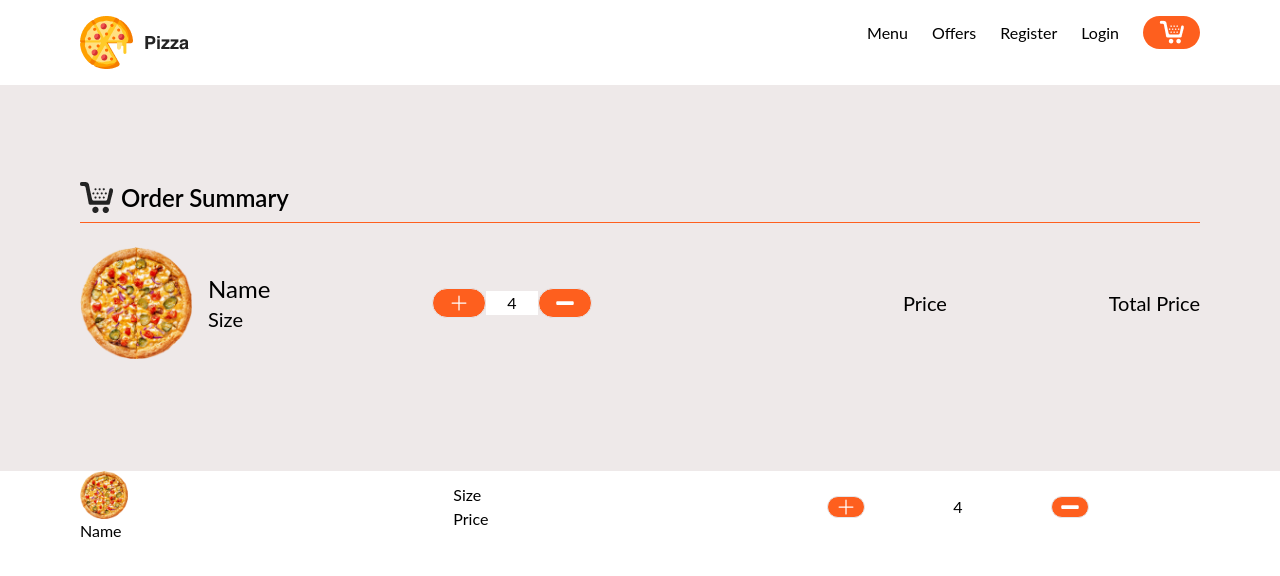
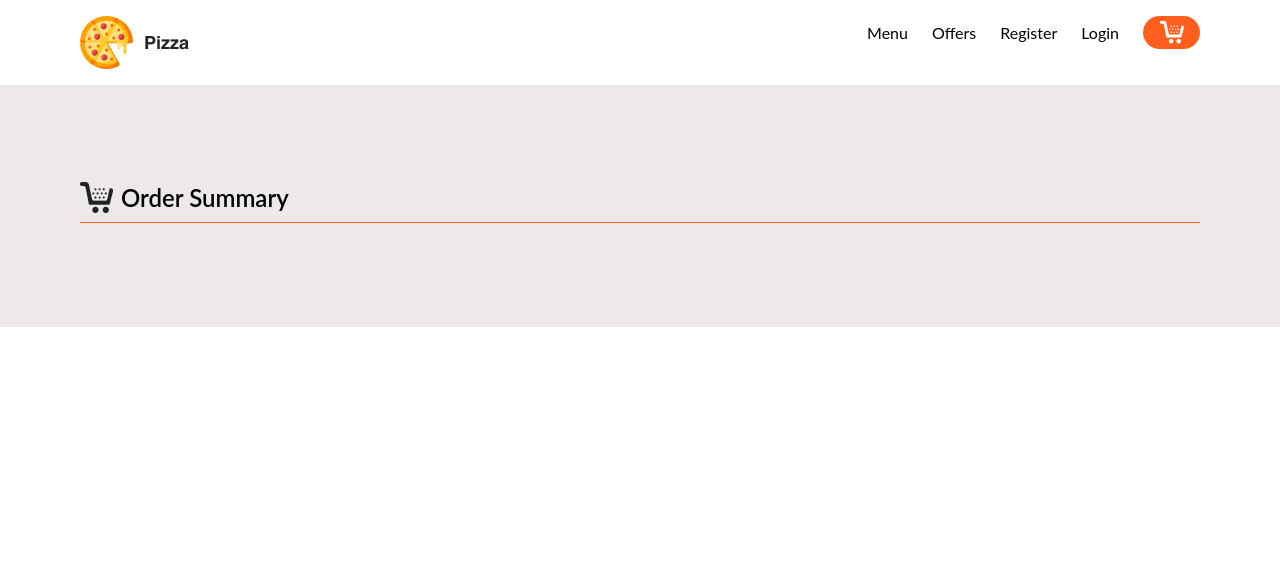
Before and after one commit to mallick-portfolio/real-time-pizza-app-client, a React (Create React App) app: page /cart in a window 1280 px wide. Shown: the top 576 px of the page. Built offline with nearby package versions, Linux system fonts and the light colour scheme.

Commit message:
added product in cart using redux toolkit

```diff
--- a/package.json
+++ b/package.json
@@ -11,8 +11,10 @@
     "react-dom": "^18.2.0",
     "react-icons": "^4.4.0",
     "react-query": "^3.39.1",
+    "react-redux": "^8.0.2",
     "react-router-dom": "^6.3.0",
     "react-scripts": "5.0.1",
+    "redux": "^4.2.0",
     "web-vitals": "^2.1.4"
   },
   "scripts": {
--- a/src/Components/pages/Cart/Cart.jsx
+++ b/src/Components/pages/Cart/Cart.jsx
@@ -1,71 +1,14 @@
 import React from "react";
-import cart from "../../../assets/img/cart-black.png";
-import pizza from "../../../assets/img/pizza.png";
-import { BsPlusLg } from "react-icons/bs";
-import { FaMinus } from "react-icons/fa";
+
+import { useSelector } from "react-redux";
+import MobileCart from "./MobileCart.jsx";
+import DesktopCart from "./DesktopCart.jsx";
 const Cart = () => {
+  const userOrders = useSelector((state) => state.cart.product);
   return (
     <>
-      <section className="bg-[#eee9e9] py-24 sm:block hidden">
-        <div className="container">
-          <div className="flex items-center">
-            <img src={cart} alt="" />
-            <h2 className="text-2xl ml-2 font-semibold">Order Summary</h2>
-          </div>
-          <hr className="border-1 my-2 border-primary" />
-          <div className="flex justify-between py-4 items-center">
-            <div className="flex  items-center ">
-              <img className="w-28 mr-4" src={pizza} alt="" />
-              <div>
-                <h4 className="text-2xl">Name</h4>
-                <h5 className="text-xl">Size</h5>
-              </div>
-            </div>
-            <div className="flex items-center ">
-              <button className="text-xl  cursor-pointer px-4 py-1   border rounded-full text-white hover:bg-primaryhover bg-primary smooth text-center my-4">
-                <BsPlusLg />
-              </button>
-              <input
-                readOnly
-                type="text"
-                value={4}
-                className="focus:outline-none w-1/6 text-center"
-              />
-              <button className="text-xl  cursor-pointer px-4 py-1   border rounded-full text-white hover:bg-primaryhover bg-primary smooth text-center my-4">
-                <FaMinus />
-              </button>
-            </div>
-            <div className="text-xl">Price</div>
-            <div className="text-xl">Total Price</div>
-          </div>
-        </div>
-      </section>
-      <section className="container flex justify-between items-center">
-        <div className="w-1/3">
-          <img className="w-12" src={pizza} alt="" />
-          <h2>Name</h2>
-        </div>
-        <div className="w-1/3">
-          <h2>Size</h2>
-          <h2>Price</h2>
-        </div>
-        <div className="w-1/3">
-          <div className="flex items-center">
-            <button className="text-xl px-2 cursor-pointer border rounded-full text-white hover:bg-primaryhover bg-primary smooth text-center">
-              <BsPlusLg />
-            </button>
-            <input
-              readOnly
-              type="text"
-              value={4}
-              className="focus:outline-none w-1/2 text-center"
-            />
-            <button className="text-xl px-2 cursor-pointer border rounded-full text-white hover:bg-primaryhover bg-primary smooth text-center">
-              <FaMinus />
-            </button>
-          </div>
-        </div>
-      </section>
+      <DesktopCart userOrders={userOrders} />
+      <MobileCart userOrders={userOrders} />
     </>
   );
 };
--- /dev/null
+++ b/src/Components/pages/Cart/DesktopCart.jsx
@@ -0,0 +1,65 @@
+import React from "react";
+import { BsPlusLg } from "react-icons/bs";
+import { FaMinus } from "react-icons/fa";
+
+import cart from "../../../assets/img/cart-black.png";
+import emptycart from "../../../assets/img/empty-cart.png";
+const DesktopCart = ({ userOrders }) => {
+  return (
+    <section className="bg-[#eee9e9] py-24 sm:block hidden">
+      <div className="container">
+        <div className="flex items-center">
+          <img src={cart} alt="" />
+          <h2 className="text-2xl ml-2 font-semibold">Order Summary</h2>
+        </div>
+        <hr className="border-1 my-2 border-primary" />
+        {userOrders.map((order) => (
+          <>
+            <div
+              key={order?._id}
+              className="flex justify-between py-4 items-center"
+            >
+              <div className="flex  items-center ">
+                <img className="w-28 mr-4" src={order?.image} alt="" />
+                <div>
+                  <h4 className="text-2xl">{order?.name}</h4>
+                  <h5 className="text-xl">{order?.size}</h5>
+                </div>
+              </div>
+              <div className="flex items-center ">
+                <button className="text-xl  cursor-pointer px-4 py-1   border rounded-full text-white hover:bg-primaryhover bg-primary smooth text-center my-4">
+                  <BsPlusLg />
+                </button>
+                <input
+                  readOnly
+                  type="text"
+                  value={4}
+                  className="focus:outline-none w-1/6 text-center"
+                />
+                <button className="text-xl  cursor-pointer px-4 py-1   border rounded-full text-white hover:bg-primaryhover bg-primary smooth text-center my-4">
+                  <FaMinus />
+                </button>
+              </div>
+              <div className="text-xl">${order?.price}</div>
+              <div className="text-xl">
+                <button className="text-sm px-4 py-2  cursor-pointer border rounded-full text-white hover:bg-primaryhover bg-primary smooth text-center">
+                  Remove
+                </button>
+              </div>
+            </div>
+            <div className="text-right">hello world</div>
+          </>
+        ))}
+        {!userOrders && (
+          <div>
+            {console.log(userOrders)}
+            <h1>No Order Found</h1>
+            <img className="w-1/2 mx-auto" src={emptycart} alt="" />
+          </div>
+        )}
+      </div>
+    </section>
+  );
+};
+
+export default DesktopCart;
--- /dev/null
+++ b/src/Components/pages/Cart/MobileCart.jsx
@@ -0,0 +1,53 @@
+import React from "react";
+import { BsPlusLg } from "react-icons/bs";
+import { FaMinus } from "react-icons/fa";
+import { ImCross } from "react-icons/im";
+import emptycart from "../../../assets/img/empty-cart.png";
+const MobileCart = ({ userOrders }) => {
+  return (
+    <section className="block sm:hidden container">
+      {userOrders.map((order) => (
+            <div
+              key={order._id}
+              className=" flex py-2 my-2 rounded-md shadow-xl justify-between items-center"
+            >
+              <div className="w-1/3">
+                {console.log(order)}
+                <img className="w-12" src={order?.image} alt="" />
+              </div>
+              <div className="w-1/3">
+                <h2>{order?.size}</h2>
+                <h2>${order?.price}</h2>
+              </div>
+              <div className="w-1/3">
+                <div className="flex items-center">
+                  <button className="text-sm px-2 py-1  cursor-pointer border rounded-full text-white hover:bg-primaryhover bg-primary smooth text-center">
+                    <BsPlusLg />
+                  </button>
+                  <input
+                    readOnly
+                    type="text"
+                    value={4}
+                    className="focus:outline-none w-1/3 text-center"
+                  />
+                  <button className="text-sm px-2 py-1  cursor-pointer border rounded-full text-white hover:bg-primaryhover bg-primary smooth text-center">
+                    <FaMinus />
+                  </button>
+                </div>
+              </div>
+              <button className="text-sm px-4 py-1 cursor-pointer border rounded-full text-white hover:bg-primaryhover bg-primary smooth ml-4">
+                <ImCross />
+              </button>
+            </div>
+          ))}
+      {userOrders.lenght && (
+        <div className="bg-red-500">
+          <h1>No Order</h1>
+          <img className="" src={emptycart} alt="" />
+        </div>
+      )}
+    </section>
+  );
+};
+
+export default MobileCart;
--- a/src/Components/pages/Home/ProductCart.jsx
+++ b/src/Components/pages/Home/ProductCart.jsx
@@ -1,5 +1,9 @@
 import React from "react";
+import { useDispatch } from "react-redux";
+import { addproduct } from "../../../store/CartSlice/CartSlice.js";
+
 const ProductCart = ({ pizza }) => {
+  const dispatch = useDispatch();
   const { image, name, size, price } = pizza;
   return (
     <div className="shadow-2xl rounded-2xl px-2 py-2 sm:px-6 sm:py-6">
@@ -7,8 +11,13 @@ const ProductCart = ({ pizza }) => {
       <h3 className="text-xl sm:text-2xl text-center font-semibold">{name}</h3>
       <h3 className="text-xs sm:text-sm text-center uppercase">{size}</h3>
       <div className="sm:flex justify-between mt-4 items-center">
-        <h3 className="font-bold sm:w-1/2 w-full text-xl sm:text-3xl text-center">${price}</h3>
-        <div className="text-xl sm:w-1/2 w-full cursor-pointer px-2  border-primary border rounded-full hover:text-white hover:bg-primary smooth text-center my-2 sm:my-0">
+        <h3 className="font-bold sm:w-1/2 w-full text-xl sm:text-3xl text-center">
+          ${price}
+        </h3>
+        <div
+          onClick={() => dispatch(addproduct(pizza))}
+          className="text-xl sm:w-1/2 w-full cursor-pointer px-2  border-primary border rounded-full hover:text-white hover:bg-primary smooth text-center my-2 sm:my-0"
+        >
           <span className="font-bold">+</span> Add
         </div>
       </div>
--- a/src/index.js
+++ b/src/index.js
@@ -5,13 +5,18 @@ import App from "./App";
 import reportWebVitals from "./reportWebVitals";
 import { QueryClient, QueryClientProvider } from "react-query";
 import { BrowserRouter } from "react-router-dom";
+import { Provider } from 'react-redux'
+import { store } from "./store/store.js";
+
 const queryClient = new QueryClient();
 const root = ReactDOM.createRoot(document.getElementById("root"));
 root.render(
   <React.StrictMode>
     <BrowserRouter>
       <QueryClientProvider client={queryClient}>
+        <Provider store={store}>
         <App />
+        </Provider>
       </QueryClientProvider>
     </BrowserRouter>
   </React.StrictMode>
--- /dev/null
+++ b/src/store/CartSlice/CartSlice.js
@@ -0,0 +1,18 @@
+import { createSlice } from "@reduxjs/toolkit";
+
+const initialState = {
+  product: [],
+};
+export const cartSlice = createSlice({
+  name: "cart",
+  initialState: initialState,
+  reducers: {
+    addproduct: (state, action) => {
+      state.product = [...state.product, action.payload];
+    },
+  },
+});
+
+export const { addproduct } = cartSlice.actions;
+
+export default cartSlice.reducer;
--- /dev/null
+++ b/src/store/store.js
@@ -0,0 +1,8 @@
+import { configureStore } from '@reduxjs/toolkit'
+import cartReducer from './CartSlice/CartSlice.js'
+
+export const store = configureStore({
+  reducer: {
+    cart : cartReducer
+  }
+})
```
Also changed, not shown: 1 other file (tests, documents, lock files or other folders).
